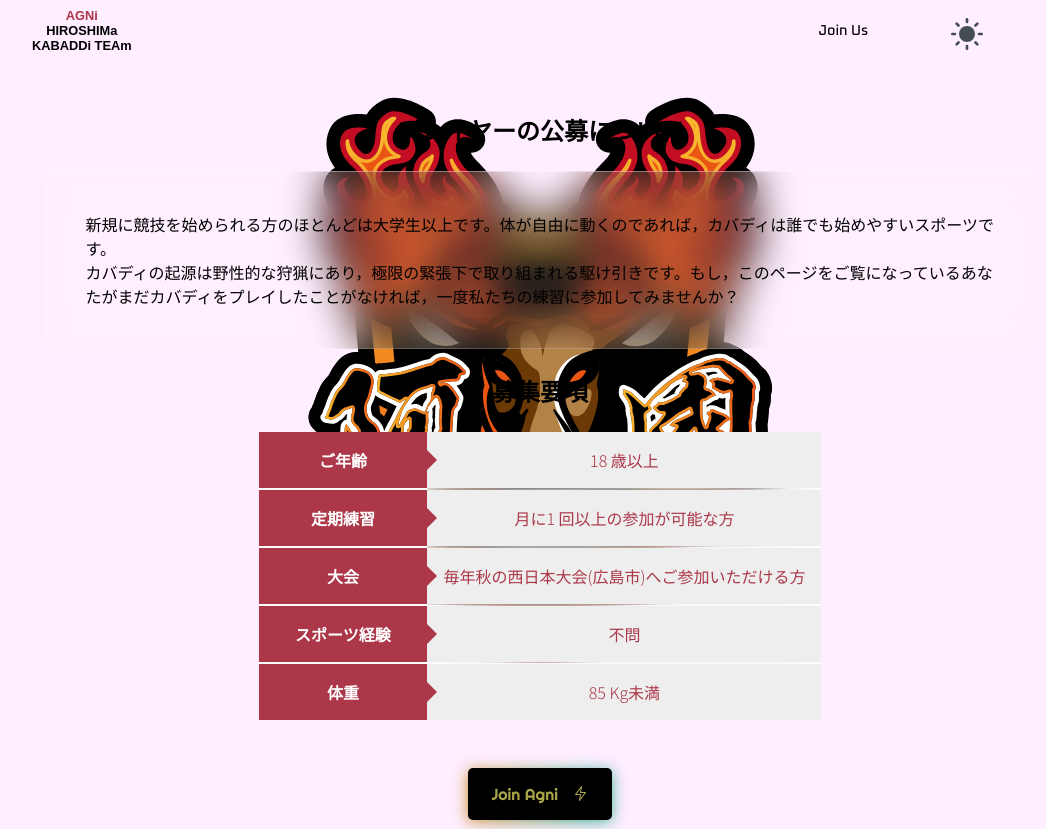
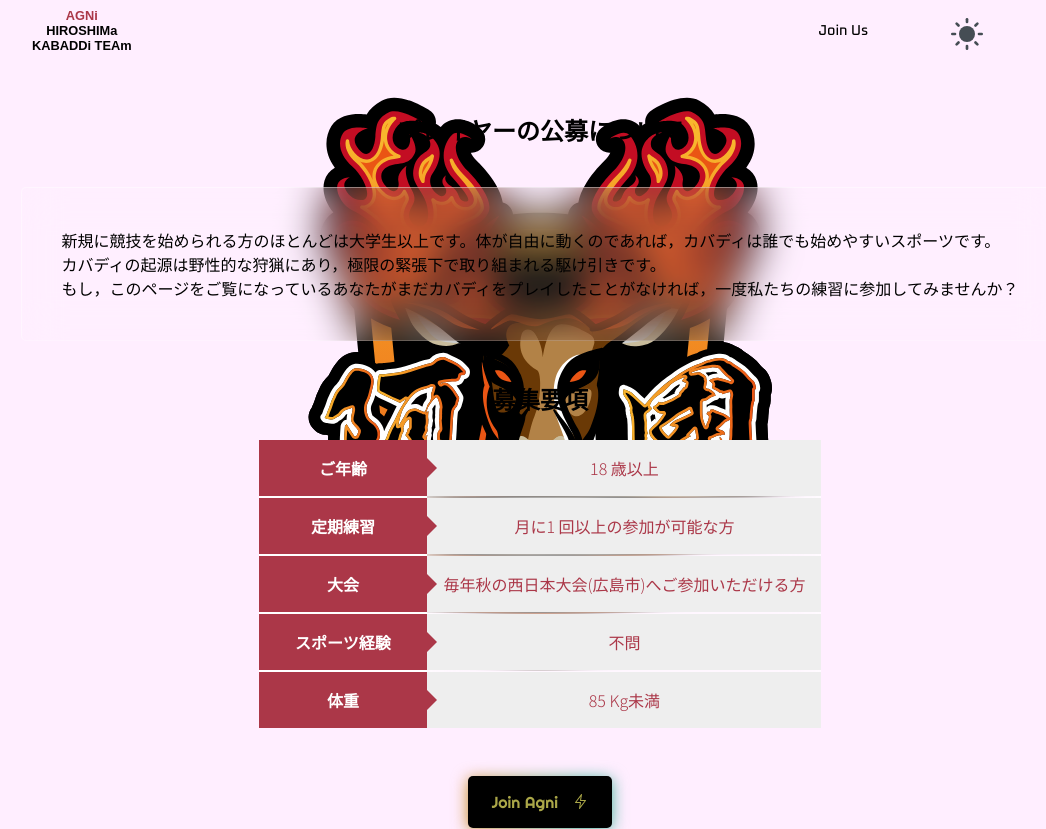
Before and after one commit to kustham/nigiri, a Next.js app: page /recruit in a window 1280 px wide. Shown: the whole page, without its empty margins (100-1146 px from the left). Built offline with nearby package versions, Linux system fonts and the light colour scheme; a web font is replaced by a local one.

Commit message:
:construction: wip

```diff
--- a/app/recruit/page.tsx
+++ b/app/recruit/page.tsx
@@ -6,6 +6,7 @@ import { NextPage } from 'next'
 import { Righteous } from 'next/font/google'
 import { useState } from 'react'
 import { LightningBoltIcon } from '@radix-ui/react-icons'
+import Footer from '@/_components/footer'
 
 const righteous = Righteous({
     subsets: ['latin'],
@@ -21,7 +22,6 @@ const RecruitPage: NextPage = () => {
         }
     }
     return (
-        <>
         <div className={recruitStyle.message}>
             <div className={recruitStyle.recruitItem}>
                 <h1 className={recruitStyle.subTitle}>プレイヤーの公募について</h1>
@@ -30,8 +30,9 @@ const RecruitPage: NextPage = () => {
                         新規に競技を始められる方のほとんどは大学生以上です。体が自由に動くのであれば，カバディは誰でも始めやすいスポーツです。
                     </p>
                     <p>
-                            カバディの起源は野性的な狩猟にあり，極限の緊張下で取り組まれる駆け引きです。もし，このページをご覧になっているあなたがまだカバディをプレイしたことがなければ，一度私たちの練習に参加してみませんか？
+                        カバディの起源は野性的な狩猟にあり，極限の緊張下で取り組まれる駆け引きです。
                     </p>
+                    <p>もし，このページをご覧になっているあなたがまだカバディをプレイしたことがなければ，一度私たちの練習に参加してみませんか？</p>
                 </div>
             </div>
             <div className={recruitStyle.recruitItem}>
@@ -74,13 +75,12 @@ const RecruitPage: NextPage = () => {
                     <LightningBoltIcon />
                 </button>
             </div>
-            </div>
             {isOpenModal && (
                 <Modal close={toggleModal}>
                     <SendMailPanel />
                 </Modal>
             )}
-        </>
+        </div>
     )
 }
 
--- a/app/styles/components/kabaddi.module.scss
+++ b/app/styles/components/kabaddi.module.scss
@@ -26,7 +26,9 @@
 
 .ruleTitle {
     text-align: center;
+
     h2 {
+        margin: 1em;
         position: relative;
         display: inline-block;
         padding: 0 55px;
@@ -46,6 +48,7 @@
     h2:before {
         left: 0;
     }
+
     h2:after {
         right: 0;
     }
@@ -63,6 +66,6 @@
     border-radius: 2.7rem;
 }
 
-.raidRule > p {
+.raidRule>p {
     font-size: 0.7em;
 }
--- a/app/styles/recruit/recruit.module.scss
+++ b/app/styles/recruit/recruit.module.scss
@@ -25,7 +25,7 @@
 
         .pr {
             padding: 2.5em;
-            width: 71%;
+            margin: 1em;
             text-align: left;
             display: inline-block;
             background-color: rgba(255, 255, 255, 0.1);
@@ -167,7 +167,7 @@
         display: flex;
         flex-flow: column;
 
-        > input {
+        >input {
             height: 1.5em;
         }
 
@@ -176,11 +176,11 @@
         }
     }
 
-    > label {
+    >label {
         padding: 0 v.$screen-padding;
     }
 
-    > div {
+    >div {
         margin: 0 v.$screen-padding/2;
         padding: v.$screen-padding;
         border-radius: v.$radius/2;
@@ -188,7 +188,7 @@
         background-color: darken(v.$bg-color, 3);
     }
 
-    > .formFooter {
+    >.formFooter {
         display: grid;
         grid-template-columns: 1fr 1fr;
         gap: v.$screen-padding/2;
@@ -224,7 +224,7 @@
     z-index: 1000;
     animation: fadeon 0.3s ease 0s;
 
-    > * {
+    >* {
         width: 100%;
         max-width: 480px;
         margin: auto;
--- a/package.json
+++ b/package.json
@@ -17,8 +17,8 @@
         "@react-three/fiber": "^8.13.3",
         "@sendgrid/mail": "^7.7.0",
         "@types/node": "20.3.1",
-        "@types/react": "18.2.12",
-        "@types/react-dom": "18.2.5",
+        "@types/react": "18.2.13",
+        "@types/react-dom": "18.2.6",
         "dotenv": "^16.3.1",
         "gsap": "^3.12.1",
         "next": "13.4.6",
@@ -26,7 +26,7 @@
         "node-fetch": "^3.3.1",
         "react": "18.2.0",
         "react-dom": "18.2.0",
-        "react-hook-form": "^7.44.3",
+        "react-hook-form": "^7.45.0",
         "swiper": "^9.4.1",
         "three": "^0.153.0"
     },
```
Also changed, not shown: app/page.tsx (+8 -4 lines), app/styles/components/footer.module.scss (+5 -2 lines), 1 other file (tests, documents, lock files or other folders). Lines whose indentation alone changed are shown as unchanged.
